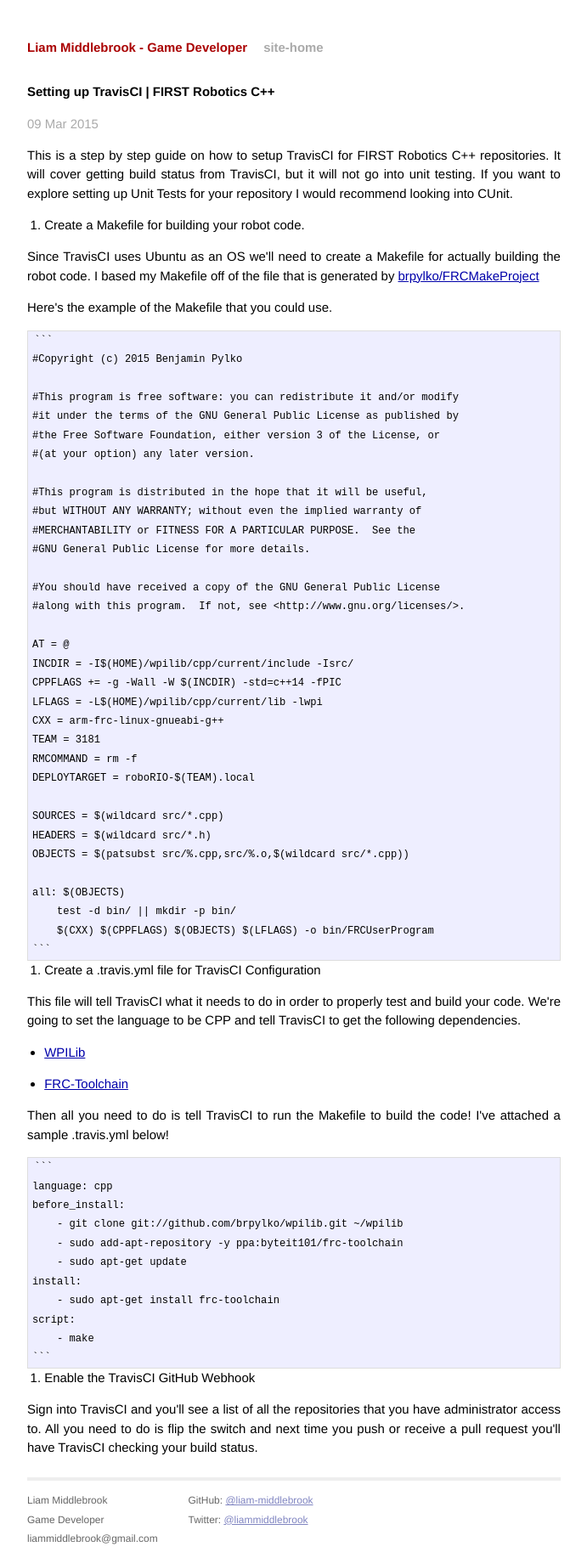
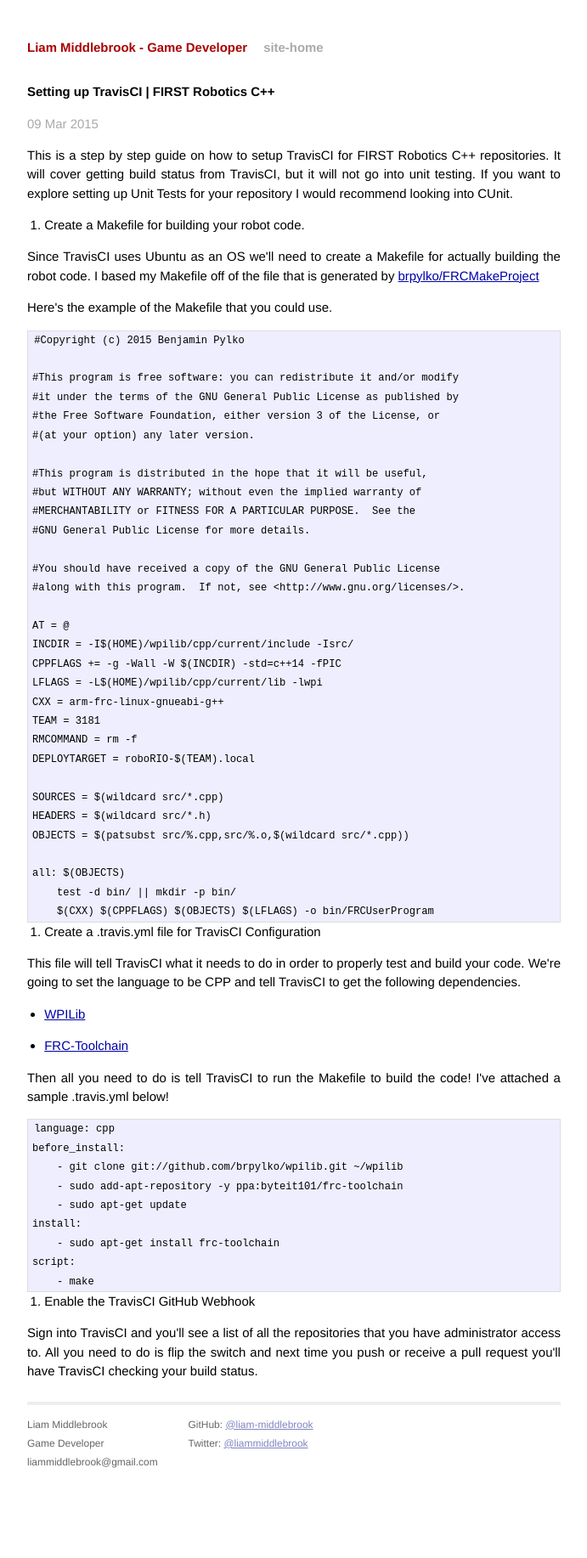
Before and after one commit to liam-middlebrook/blog, a Jekyll site: the page 2015/03/09/first-cpp-travis.html, which Jekyll copies as it is, in a window 1280 px wide. Shown: the whole page at 85% size, without its empty margins (294-985 px from the left). Built offline with Jekyll 4.4.1, drawn with Linux system fonts in a browser that asks for light colours; Markdown is read by kramdown in place of the engine named in the settings; comment, search, counter and statistics services are not loaded; after the commit the page ends 1745 px from its top, so only the background shows below that.

````diff
--- a/2015/03/09/first-cpp-travis.html
+++ b/2015/03/09/first-cpp-travis.html
@@ -39,8 +39,7 @@
 is generated by <a href="https://github.com/brpylko/FRCMakeProject">brpylko/FRCMakeProject</a></p>
 
 <p>Here&#39;s the example of the Makefile that you could use.</p>
-<div class="highlight"><pre><code class="language-text" data-lang="text">```
-#Copyright (c) 2015 Benjamin Pylko
+<div class="highlight"><pre><code class="language-text" data-lang="text">#Copyright (c) 2015 Benjamin Pylko
 
 #This program is free software: you can redistribute it and/or modify
 #it under the terms of the GNU General Public License as published by
@@ -71,7 +70,6 @@
 all: $(OBJECTS)
     test -d bin/ || mkdir -p bin/
     $(CXX) $(CPPFLAGS) $(OBJECTS) $(LFLAGS) -o bin/FRCUserProgram
-```
 </code></pre></div>
 <ol>
 <li>Create a .travis.yml file for TravisCI Configuration</li>
@@ -88,8 +86,7 @@
 
 <p>Then all you need to do is tell TravisCI to run the Makefile to build
 the code! I&#39;ve attached a sample .travis.yml below!</p>
-<div class="highlight"><pre><code class="language-text" data-lang="text">```
-language: cpp
+<div class="highlight"><pre><code class="language-text" data-lang="text">language: cpp
 before_install:
     - git clone git://github.com/brpylko/wpilib.git ~/wpilib
     - sudo add-apt-repository -y ppa:byteit101/frc-toolchain
@@ -98,7 +95,6 @@
     - sudo apt-get install frc-toolchain
 script:
     - make
-```
 </code></pre></div>
 <ol>
 <li>Enable the TravisCI GitHub Webhook</li>
````
